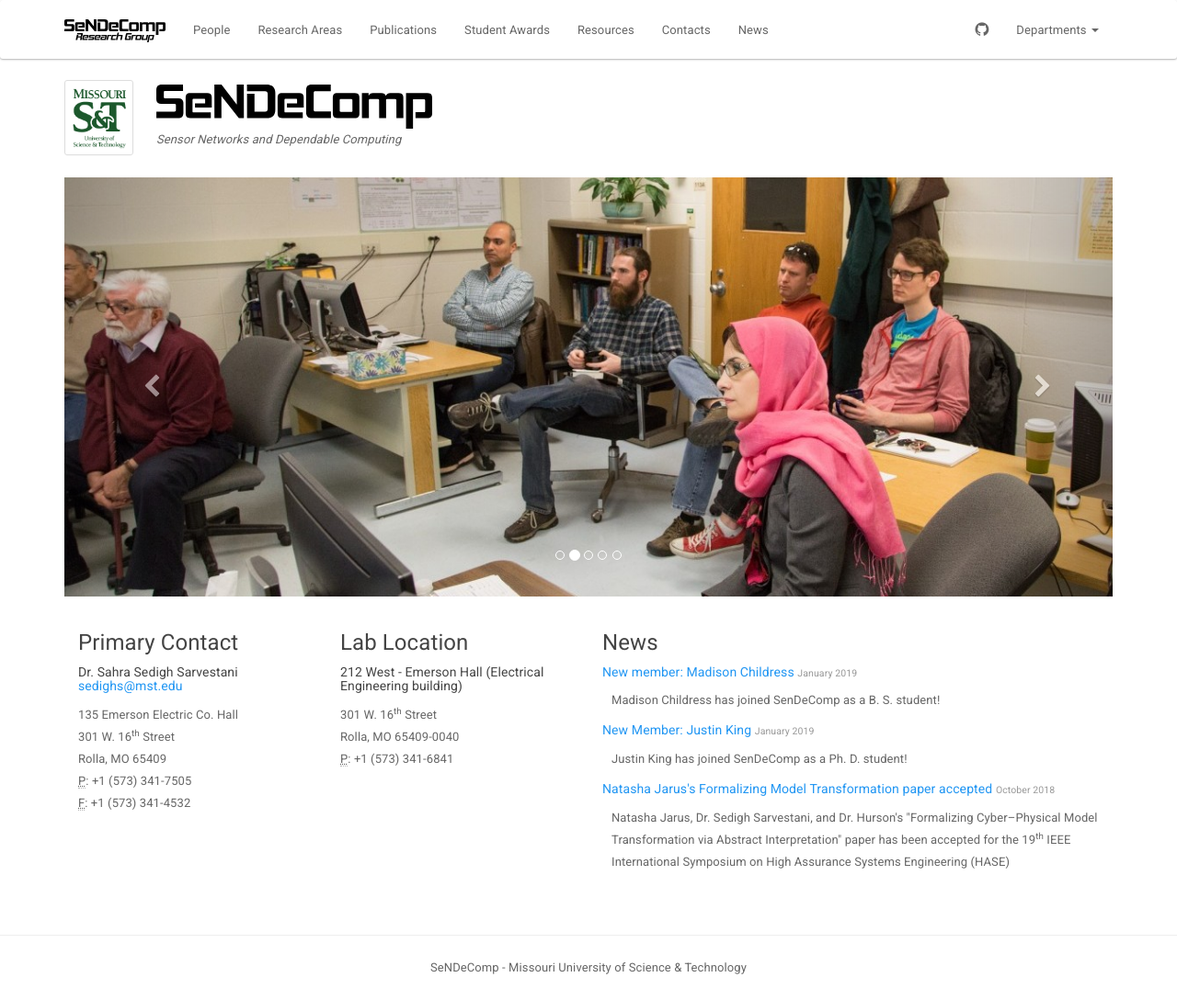
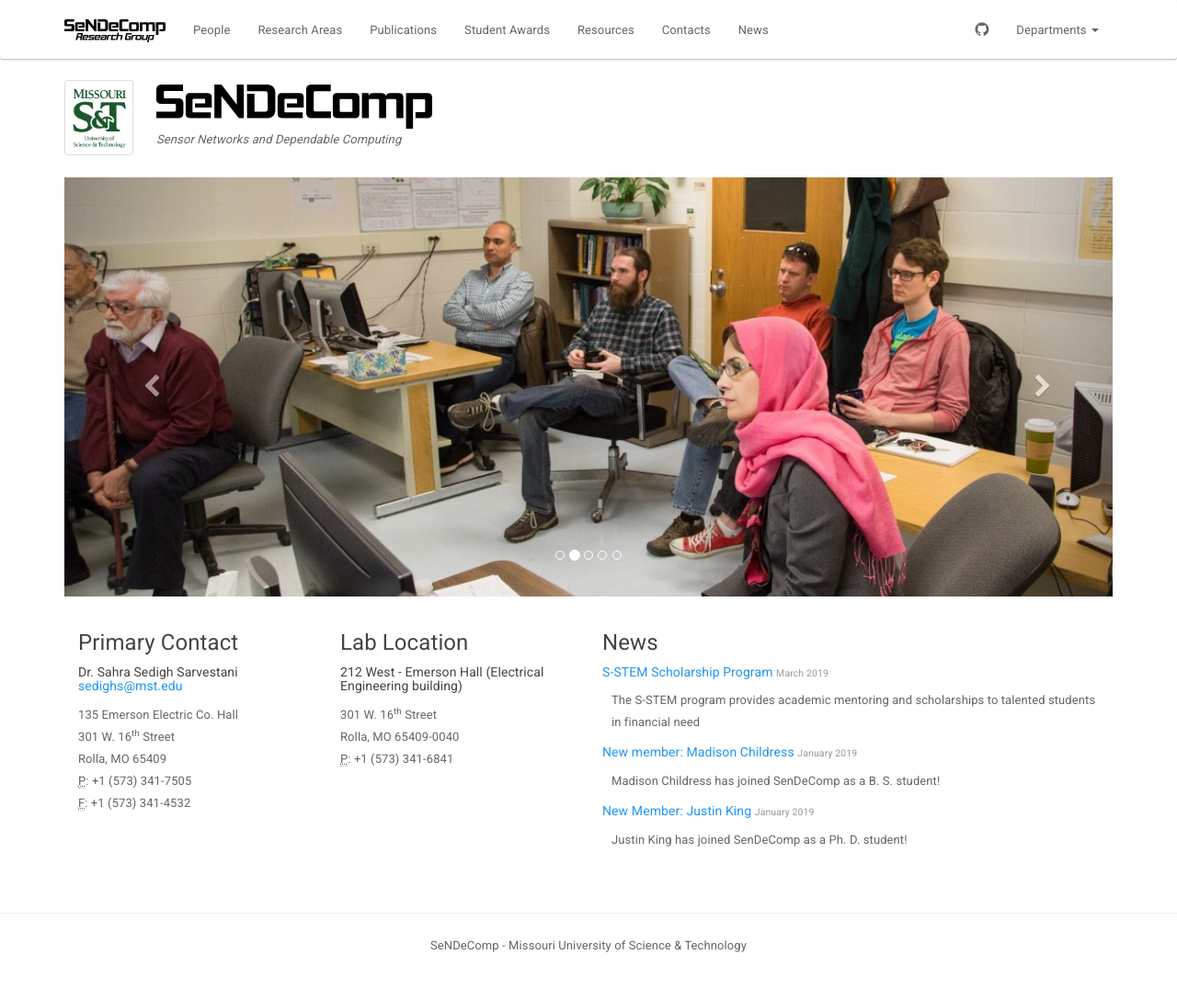
Before and after one commit to sendecomp/sendecomp-website, a Jekyll site: the page built from index.html, in a window 1280 px wide. Shown: the whole page at 92% size. Built offline with Jekyll 4.4.1, drawn with Linux system fonts in a browser that asks for light colours; after the commit the page ends 1064 px from its top, so only the background shows below that.

Commit message:
Add S-STEM Link to News

```diff
--- a/_data/news.yml
+++ b/_data/news.yml
@@ -65,3 +65,7 @@
   date: 2019-01-21
   summary: Madison Childress has joined SenDeComp as a B. S. student!
   url: https://sites.google.com/mst.edu/madisonchildress/
+- title: "S-STEM Scholarship Program"
+  date: 2019-03-11
+  summary: The S-STEM program provides academic mentoring and scholarships to talented students in financial need
+  url: http://web.mst.edu/~mstpercepolis/
```
